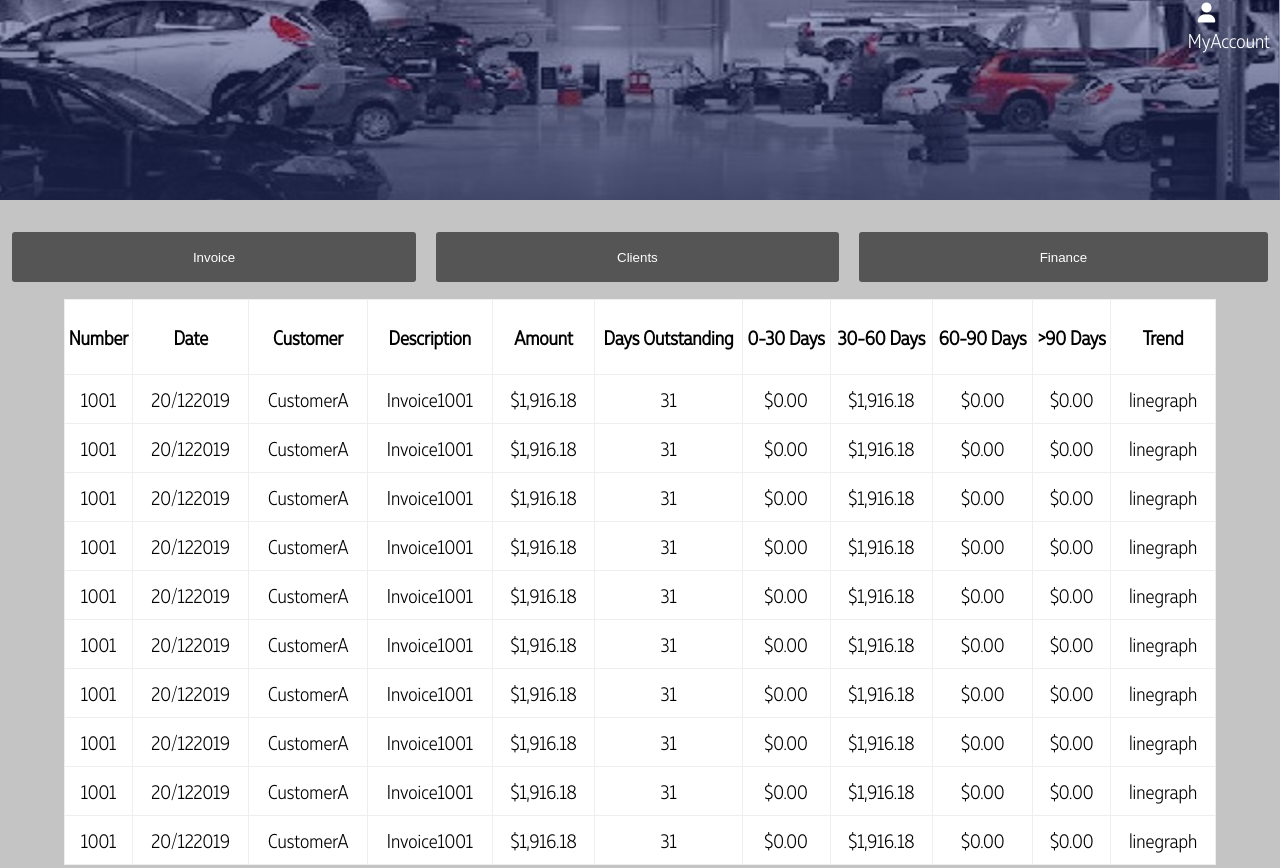
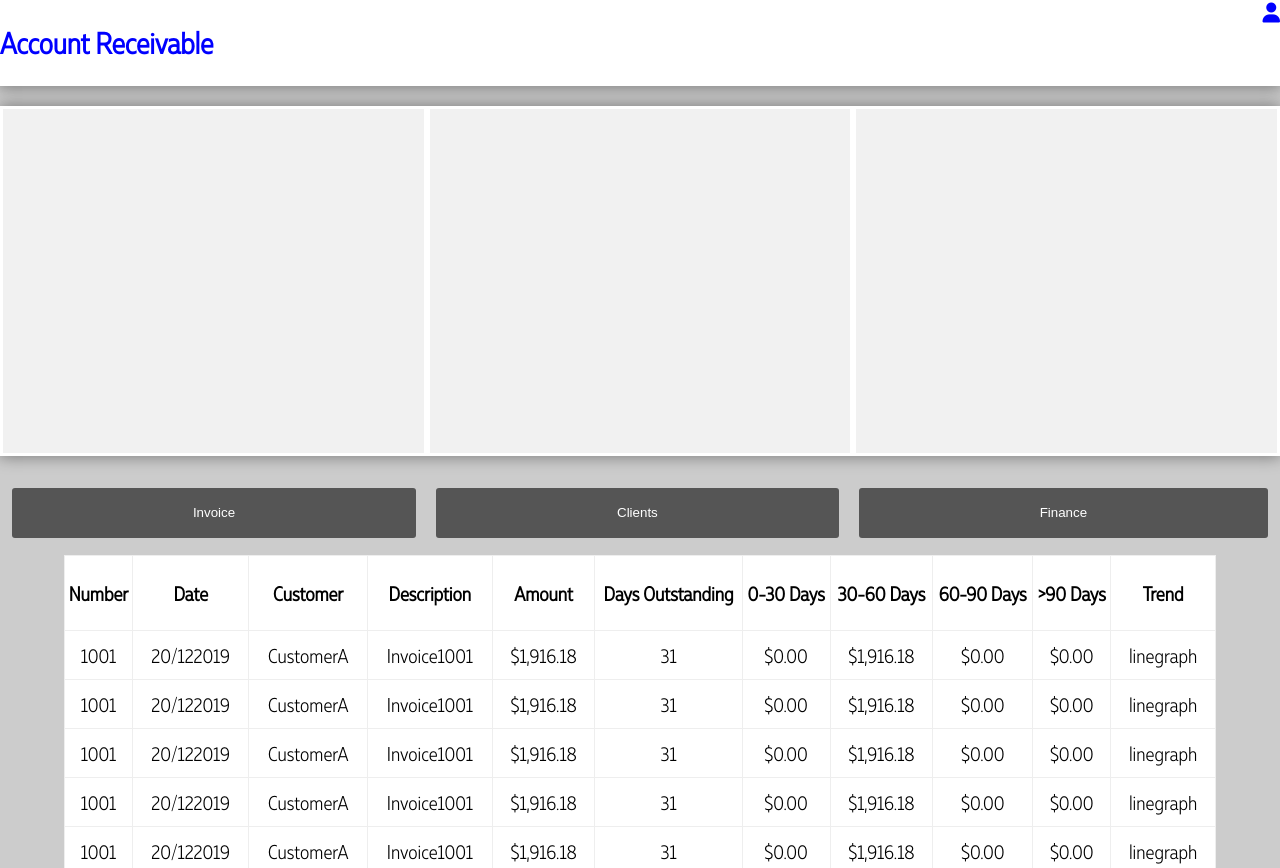
Before and after one commit to Deddoh/Navis-Project, a plain HTML site: page customer.html in a window 1280 px wide. Shown: the top 868 px of the page. Drawn offline with nearby package versions, Linux system fonts and the light colour scheme.

Commit message:
updated UI files

```diff
--- a/Css/customer.css
+++ b/Css/customer.css
@@ -8,7 +8,7 @@ html, body{
 body{
 	display: flex;
 	flex-direction: column;
-	background: #c4c4c4;
+	background: #ccc;
 	font-size: 20px;
 	font-family: 'Muller Narrow Light';
 	font-weight: normal;
@@ -26,32 +26,40 @@ body{
 main{
 	flex: 1 0 auto;
 	/*background-color: #222;*/
+	width: 100%;
 	display: flex;
 	flex-direction: column;
 }
 
-/*styling the showcase area*/
-#showcase{
-	background: linear-gradient(rgba(29, 38, 113, 0.4), rgba(29, 38, 80, 0.8)), url('../Images/grge.jpg') no-repeat;
-	background-position: center;
-	background-size: cover;
-	flex: 0 0 200px;
-	display: inline-flex;
-	justify-content: flex-end;
+
+#user{
+	display: flex;
+	justify-content: space-between;
+	background-color: #fff;
+	color: blue;
+	flex: 1 0 50px;
+	box-sizing: border-box;
+	box-shadow: 0 0 15px 2px rgba(0, 0, 0, 0.4);
+
 }
 
+/*d3js charts*/
 
+#charts{
+	display: flex;
+	flex-direction: row;
+	justify-content: space-around;
+	background-color: #fff;
+	box-sizing: border-box;
+	box-shadow: 0 0 15px 1px rgba(0, 0, 0, 0.4);
+	flex: 0 0 350px;
+	margin-top: 20px;
+}
 
-#showcase a{
-	text-decoration: none;
-	color: #fff;
-	cursor: pointer;
-	padding: 10px 0 0 10px;
-	margin:0;
-}
-#showcase p{
-	margin-top: 4px;
-	padding-right: 10px;
+.chart{
+	margin: 3px;
+	flex: 1;
+	background-color: #f1f1f1;
 }
 
 /*table buttons*/
--- a/Css/style.css
+++ b/Css/style.css
@@ -112,7 +112,7 @@ header .header-buttons{
 
 .header-buttons.scrolled{
 	background-color: #292A80 !important;
-	transition: background-color 200ms linear;
+	transition: background-color 800ms ease-in-out;
 }
 
 /*company logo*/
--- a/Js/multiStep.js
+++ b/Js/multiStep.js
@@ -79,7 +79,7 @@ $(".previous").click(function(){
 			//3. increase opacity of previous_fs to 1 as it moves in
 			opacity = 1 - now;
 			current_fs.css({'left': left});
-			previous_fs.css({'transform': 'scale('+scale+')', 'opacity': opacity});
+			previous_fs.css({'transform': 'scale('+scale+')', 'position': 'relative',  'opacity': opacity});
 		},
 		duration: 800,
 		complete: function(){
--- a/customer.html
+++ b/customer.html
@@ -16,12 +16,33 @@
 
 
 	<main>
+<section id="user">
+	<div>
+		<h2>Account Receivable</h2>
+	</div>
+	<div>
+		<i class="fa fa-user"></i>
+	</div>
+</section>
 
-		<section id="showcase">
-		<div>
-			<a href="customer_account.html"> <i class="fa fa-user"></i>
-			<p>MyAccount</p></a>
-		</div>
+		<section id="charts">
+			<div id="invoice_chart" class="chart">
+
+
+			</div>
+			<div id="clients_chart" class="chart">
+
+
+			</div>
+			<div id="finance_chart" class="chart">
+
+
+			</div>
+
+
+
+
+
 
 		</section>
 
@@ -185,137 +206,137 @@
 						<th>Amount</th>
 						<th>Monthly Rate</th>
 						<th>Description</th>
-						<th>Payment Fee</th>
+						<!-- <th>Payment Fee</th> -->
 						<th>Days Outstanding</th>
 						<th>0-30 Days</th>
 						<th>30-60 Days</th>
 						<th>60-90 Days</th>
 						<th>>90 Days</th>
-						<th>Trend</th>
+						<!-- <th>Trend</th> -->
 					</thead>
 					<tr>
 						<td>CustomerB</td>
 						<td>$1,916.18</td>
 						<td>5%</td>
 						<td>Invoice1001</td>
-						<td>$100.00</td>
+						<!-- <td>$100.00</td> -->
 						<td>23</td>
 						<td>$0.00</td>
 						<td>$1,916.18</td>
 						<td>$0.00</td>
 						<td>$0.00</td>
-						<td>linegraph</td>
+						<!-- <td>linegraph</td> -->
 					</tr>
 					<tr>
 						<td>CustomerC</td>
 						<td>20/122019</td>
 						<td>CustomerA</td>
 						<td>Invoice1001</td>
-						<td>$1,916.18</td>
+						<!-- <td>$1,916.18</td> -->
 						<td>31</td>
 						<td>$0.00</td>
 						<td>$1,916.18</td>
 						<td>$0.00</td>
 						<td>$0.00</td>
-						<td>linegraph</td>
+						<!-- <td>linegraph</td> -->
 					</tr>
 					<tr>
 						<td>1001</td>
 						<td>20/122019</td>
 						<td>CustomerA</td>
 						<td>Invoice1001</td>
-						<td>$1,916.18</td>
+						<!-- <td>$1,916.18</td> -->
 						<td>31</td>
 						<td>$0.00</td>
 						<td>$1,916.18</td>
 						<td>$0.00</td>
 						<td>$0.00</td>
-						<td>linegraph</td>
+						<!-- <td>linegraph</td> -->
 					</tr>
 					<tr>
 						<td>1001</td>
 						<td>20/122019</td>
 						<td>CustomerA</td>
 						<td>Invoice1001</td>
-						<td>$1,916.18</td>
+						<!-- <td>$1,916.18</td> -->
 						<td>31</td>
 						<td>$0.00</td>
 						<td>$1,916.18</td>
 						<td>$0.00</td>
 						<td>$0.00</td>
-						<td>linegraph</td>
+						<!-- <td>linegraph</td> -->
 					</tr><tr>
 						<td>1001</td>
 						<td>20/122019</td>
 						<td>CustomerA</td>
 						<td>Invoice1001</td>
-						<td>$1,916.18</td>
+						<!-- <td>$1,916.18</td> -->
 						<td>31</td>
 						<td>$0.00</td>
 						<td>$1,916.18</td>
 						<td>$0.00</td>
 						<td>$0.00</td>
-						<td>linegraph</td>
+						<!-- <td>linegraph</td> -->
 					</tr><tr>
 						<td>1001</td>
 						<td>20/122019</td>
 						<td>CustomerA</td>
 						<td>Invoice1001</td>
-						<td>$1,916.18</td>
+						<!-- <td>$1,916.18</td> -->
 						<td>31</td>
 						<td>$0.00</td>
 						<td>$1,916.18</td>
 						<td>$0.00</td>
 						<td>$0.00</td>
-						<td>linegraph</td>
+						<!-- <td>linegraph</td> -->
 					</tr><tr>
 						<td>1001</td>
 						<td>20/122019</td>
 						<td>CustomerA</td>
 						<td>Invoice1001</td>
-						<td>$1,916.18</td>
+						<!-- <td>$1,916.18</td> -->
 						<td>31</td>
 						<td>$0.00</td>
 						<td>$1,916.18</td>
 						<td>$0.00</td>
 						<td>$0.00</td>
-						<td>linegraph</td>
+						<!-- <td>linegraph</td> -->
 					</tr><tr>
 						<td>1001</td>
 						<td>20/122019</td>
 						<td>CustomerA</td>
 						<td>Invoice1001</td>
-						<td>$1,916.18</td>
+						<!-- <td>$1,916.18</td> -->
 						<td>31</td>
 						<td>$0.00</td>
 						<td>$1,916.18</td>
 						<td>$0.00</td>
 						<td>$0.00</td>
-						<td>linegraph</td>
+						<!-- <td>linegraph</td> -->
 					</tr><tr>
 						<td>1001</td>
 						<td>20/122019</td>
 						<td>CustomerA</td>
 						<td>Invoice1001</td>
-						<td>$1,916.18</td>
+						<!-- <td>$1,916.18</td> -->
 						<td>31</td>
 						<td>$0.00</td>
 						<td>$1,916.18</td>
 						<td>$0.00</td>
 						<td>$0.00</td>
-						<td>linegraph</td>
+						<!-- <td>linegraph</td> -->
 					</tr><tr>
 						<td>1001</td>
 						<td>20/122019</td>
 						<td>CustomerA</td>
 						<td>Invoice1001</td>
-						<td>$1,916.18</td>
+						<!-- <td>$1,916.18</td> -->
 						<td>31</td>
 						<td>$0.00</td>
 						<td>$1,916.18</td>
 						<td>$0.00</td>
 						<td>$0.00</td>
-						<td>linegraph</td>
+						<!-- <td>linegraph</td> -->
 					</tr>
 
 
@@ -328,104 +349,112 @@
 			<div  id="display03">
 				<table  id="financeTable" cellpadding="1" cellspacing="0" border="1">
 					<thead class="head">
+						<th></th>
 						<th>Invoice</th>
 						<th>Client</th>
 						<th>Amount</th>
 						<th>Monthly Rate</th>
 						<th>Platform Fees</th>
-						<th>Status</th>
 						<th class="confirmActionButtonsTitle">Actions</th>
 					</thead>
 					<tr>
+						<td><input type="checkbox" name="checkbox" class="confirm" id="confirm"></td>
 						<td>1001</td>
 						<td>CustomerA</td>
 						<td>$1,500.00</td>
 						<td>20%</td>
 						<td>$100.18</td>
-						<td><input type="checkbox" name="checkbox" class="confirm" id="confirm"></td>
 						<td class="confirmButtons" ><button type="submit" class="agreeFinanceStatus"> Agree </button> &nbsp; &nbsp; &nbsp;<button type="button" class="cancelFinanceStatus"> Cancel </button></td>
 					</tr>
 					<tr>
+						<td><input type="checkbox" name="checkbox" class="confirm" id="confirm"></td>
 						<td>1001</td>
 						<td>CustomerA</td>
 						<td>$1,500.00</td>
 						<td>20%</td>
 						<td>$100.18</td>
-						<td><input type="checkbox" name="checkbox" class="confirm" id="confirm"></td>
+
 						<td class="confirmButtons" ><button type="button" class="agreeFinanceStatus"> Agree </button> &nbsp; &nbsp; &nbsp;<button type="button" class="cancelFinanceStatus"> Cancel </button></td>
 					</tr>
 
 					<tr>
+						<td><input type="checkbox" name="checkbox" class="confirm" id="confirm"></td>
 						<td>1001</td>
 						<td>CustomerA</td>
 						<td>$1,500.00</td>
 						<td>20%</td>
 						<td>$100.18</td>
-						<td><input type="checkbox" name="checkbox" class="confirm" id="confirm"></td>
+
 						<td class="confirmButtons" ><button type="button" class="agreeFinanceStatus"> Agree </button> &nbsp; &nbsp; &nbsp;<button type="button" class="cancelFinanceStatus"> Cancel </button></td>
 					</tr>
 					<tr>
+						<td><input type="checkbox" name="checkbox" class="confirm" id="confirm"></td>
 						<td>1001</td>
 						<td>CustomerA</td>
 						<td>$1,500.00</td>
 						<td>20%</td>
 						<td>$100.18</td>
-						<td><input type="checkbox" name="checkbox" class="confirm" id="confirm"></td>
+
 						<td class="confirmButtons" ><button type="button" class="agreeFinanceStatus"> Agree </button> &nbsp; &nbsp; &nbsp;<button type="button" class="cancelFinanceStatus"> Cancel </button></td>
 					</tr>
 					<tr>
+						<td><input type="checkbox" name="checkbox" class="confirm" id="confirm"></td>
 						<td>1001</td>
 						<td>CustomerA</td>
 						<td>$1,500.00</td>
 						<td>20%</td>
 						<td>$100.18</td>
-						<td><input type="checkbox" name="checkbox" class="confirm" id="confirm"></td>
+
 						<td class="confirmButtons" ><button type="button" class="agreeFinanceStatus"> Agree </button> &nbsp; &nbsp; &nbsp;<button type="button" class="cancelFinanceStatus"> Cancel </button></td>
 					</tr>
 					<tr>
+						<td><input type="checkbox" name="checkbox" class="confirm" id="confirm"></td>
 						<td>1001</td>
 						<td>CustomerA</td>
 						<td>$1,500.00</td>
 						<td>20%</td>
 						<td>$100.18</td>
-						<td><input type="checkbox" name="checkbox" class="confirm" id="confirm"></td>
+
 						<td class="confirmButtons" ><button type="button" class="agreeFinanceStatus"> Agree </button> &nbsp; &nbsp; &nbsp;<button type="button" class="cancelFinanceStatus"> Cancel </button></td>
 					</tr>
 					<tr>
+						<td><input type="checkbox" name="checkbox" class="confirm" id="confirm"></td>
 						<td>1001</td>
 						<td>CustomerA</td>
 						<td>$1,500.00</td>
 						<td>20%</td>
 						<td>$100.18</td>
-						<td><input type="checkbox" name="checkbox" class="confirm" id="confirm"></td>
+
 						<td class="confirmButtons" ><button type="button" class="agreeFinanceStatus"> Agree </button> &nbsp; &nbsp; &nbsp;<button type="button" class="cancelFinanceStatus"> Cancel </button></td>
 					</tr>
 					<tr>
+						<td><input type="checkbox" name="checkbox" class="confirm" id="confirm"></td>
 						<td>1001</td>
 						<td>CustomerA</td>
 						<td>$1,500.00</td>
 						<td>20%</td>
 						<td>$100.18</td>
-						<td><input type="checkbox" name="checkbox" class="confirm" id="confirm"></td>
+
 						<td class="confirmButtons" ><button type="button" class="agreeFinanceStatus"> Agree </button> &nbsp; &nbsp; &nbsp;<button type="button" class="cancelFinanceStatus"> Cancel </button></td>
 					</tr>
 					<tr>
-
+						<td><input type="checkbox" name="checkbox" class="confirm" id="confirm"></td>
 						<td>1001</td>
 						<td>CustomerA</td>
 						<td>$1,500.00</td>
 						<td>20%</td>
 						<td>$100.18</td>
-						<td><input type="checkbox" name="checkbox" class="confirm" id="confirm"></td>
+
 						<td class="confirmButtons" ><button type="button" class="agreeFinanceStatus"> Agree </button> &nbsp; &nbsp; &nbsp;<button type="button" class="cancelFinanceStatus"> Cancel </button></td>
 					</tr>
 					<tr>
+						<td><input type="checkbox" name="checkbox" class="confirm" id="confirm"></td>
 						<td>1001</td>
 						<td>CustomerA</td>
 						<td>$1,500.00</td>
 						<td>20%</td>
 						<td>$100.18</td>
-						<td><input type="checkbox" name="checkbox" class="confirm" id="confirm"></td>
+
 						<td class="confirmButtons" ><button type="button" class="agreeFinanceStatus"> Agree </button> &nbsp; &nbsp; &nbsp;<button type="button" class="cancelFinanceStatus"> Cancel </button></td>
 					</tr>
 					<div class="confirmMultipleDivButtons">
```
Also changed, not shown: customer_account.html (+1 -0 lines).
